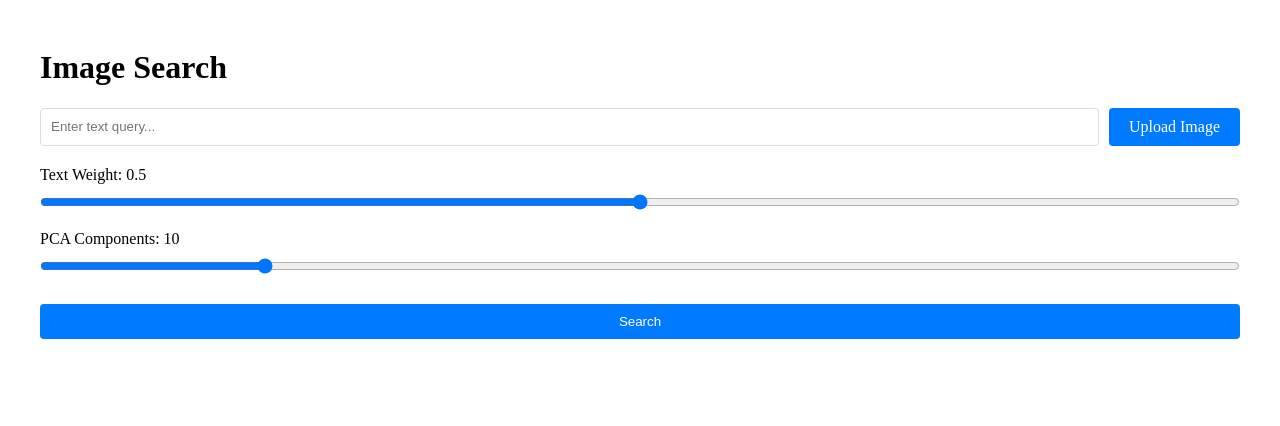
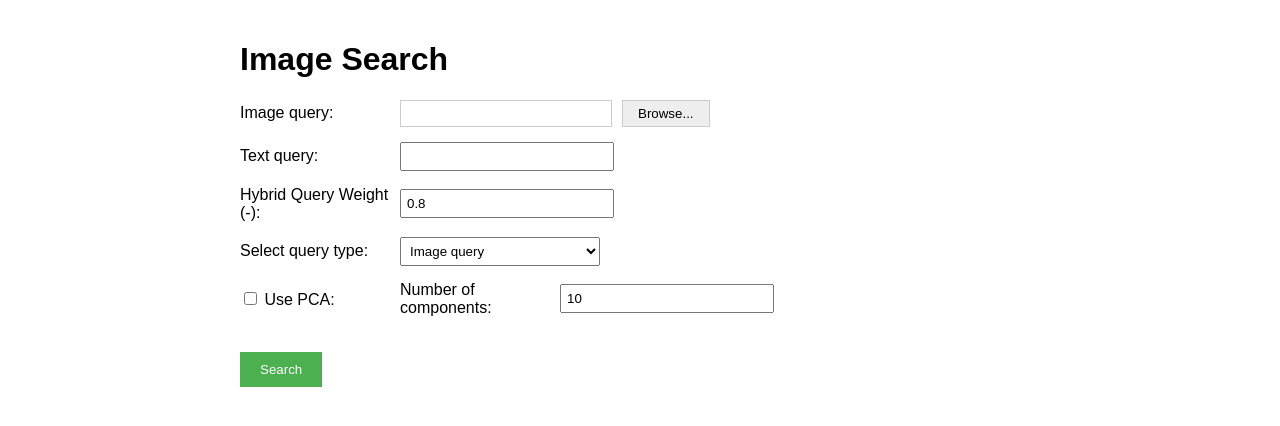
Before and after one commit to laimao19/laimao19-assignment-10, a Flask app: page / in a window 1280 px wide. Shown: the top 426 px of the page. Run offline with Flask 3, Linux system fonts and the light colour scheme; parts of the project's set-up code (start-up, migrations or seed data) failed here and were passed over.

Commit message:
adjusted the functionality bc i realized i was missing some stuff

```diff
--- a/app.py
+++ b/app.py
@@ -6,6 +6,8 @@ import open_clip
 import pandas as pd
 from PIL import Image
 import os
+from sklearn.decomposition import PCA
+import numpy as np
 
 app = Flask(__name__, static_folder='static', template_folder='templates')
 
@@ -15,16 +17,27 @@ tokenizer = open_clip.tokenizer.tokenize
 device = "cuda" if torch.cuda.is_available() else "cpu"
 model = model.to(device)
 
-# Load pre-computed embeddings
+# Load pre-computed embeddings and prepare PCA
 df = pd.read_pickle('image_embeddings.pickle')
-image_embeddings = torch.tensor(df['embedding'].tolist()).to(device)
+embeddings_array = np.array(df['embedding'].tolist())
+image_embeddings = torch.tensor(embeddings_array).to(device)
+pca = PCA(n_components=50)
+pca_embeddings = pca.fit_transform(embeddings_array)
 
-def get_top_k_similar(query_embedding, k=5):
+def get_top_k_similar(query_embedding, k=5, use_pca=False, num_components=10):
     with torch.no_grad():
-        similarities = F.cosine_similarity(query_embedding, image_embeddings)
+        if use_pca:
+            # Transform query to PCA space
+            query_np = query_embedding.cpu().numpy()
+            query_pca = pca.transform(query_np)[:, :num_components]
+            query_pca = torch.tensor(query_pca).to(device)
+            db_pca = torch.tensor(pca_embeddings[:, :num_components]).to(device)
+            similarities = F.cosine_similarity(query_pca, db_pca)
+        else:
+            similarities = F.cosine_similarity(query_embedding, image_embeddings)
+
         top_k = similarities.topk(k)
         results = []
-
         for idx, score in zip(top_k.indices.cpu(), top_k.values.cpu()):
             results.append({
                 'image_path': df.iloc[int(idx)]['file_name'],
@@ -32,28 +45,29 @@ def get_top_k_similar(query_embedding, k=5):
             })
         return results
 
-@app.route('/')
-def index():
-    return render_template('index.html')
-
 @app.route('/search', methods=['POST'])
 def search():
     try:
         text_query = request.form.get('text_query', '')
-        text_weight = float(request.form.get('text_weight', 0.5))
+        text_weight = float(request.form.get('text_weight', 0.8))
+        use_pca = request.form.get('use_pca', 'false').lower() == 'true'
+        num_components = int(request.form.get('num_components', 10))
+        query_type = request.form.get('query_type', 'image')
 
         query_embedding = None
 
-        if text_query:
-            text = tokenizer([text_query]).to(device)  # Add .to(device)
+        if text_query and query_type in ['text', 'hybrid']:
+            text = tokenizer([text_query]).to(device)
             text_embedding = F.normalize(model.encode_text(text))
             query_embedding = text_embedding
 
-        if 'image_query' in request.files:
-            print("Processing image...")  # Debug print
+        if 'image_query' in request.files and query_type in ['image', 'hybrid']:
             image = preprocess(Image.open(request.files['image_query'])).unsqueeze(0).to(device)
             image_embedding = F.normalize(model.encode_image(image))
-            print("Image processed successfully")  # Debug print
+
+            if use_pca:
+                image_embedding = torch.tensor(pca.transform(
+                    image_embedding.cpu().numpy())[:,:num_components]).to(device)
 
             if query_embedding is not None:
                 query_embedding = F.normalize(
@@ -63,13 +77,16 @@ def search():
             else:
                 query_embedding = image_embedding
 
-        results = get_top_k_similar(query_embedding)
+        results = get_top_k_similar(query_embedding, use_pca=use_pca, num_components=num_components)
         return jsonify({'results': results})
 
     except Exception as e:
-        print(f"Error: {str(e)}")  # Debug print
+        print(f"Error: {str(e)}")
         return jsonify({'error': str(e)}), 500
 
+@app.route('/')
+def index():
+    return render_template('index.html')
 
 @app.route('/images/<path:filename>')
 def serve_image(filename):
--- a/static/main.js
+++ b/static/main.js
@@ -1,17 +1,12 @@
 document.addEventListener('DOMContentLoaded', () => {
     const form = document.getElementById('search-form');
-    const weightSlider = document.getElementById('weight-slider');
-    const weightValue = document.getElementById('weight-value');
-    const pcaSlider = document.getElementById('pca-slider');
-    const pcaValue = document.getElementById('pca-value');
+    const imageInput = document.getElementById('image-input');
+    const fileDisplay = document.getElementById('file-display');
     const errorDiv = document.getElementById('error');
+    const queryTypeSelect = document.getElementById('query-type');
 
-    weightSlider.addEventListener('input', (e) => {
-        weightValue.textContent = e.target.value;
-    });
-
-    pcaSlider.addEventListener('input', (e) => {
-        pcaValue.textContent = e.target.value;
+    imageInput.addEventListener('change', (e) => {
+        fileDisplay.value = e.target.files[0]?.name || '';
     });
 
     form.addEventListener('submit', async (e) => {
@@ -19,19 +14,37 @@ document.addEventListener('DOMContentLoaded', () => {
         errorDiv.style.display = 'none';
 
         const formData = new FormData();
+        const queryType = queryTypeSelect.value;
         const textQuery = document.getElementById('query').value;
-        const imageFile = document.getElementById('image-input').files[0];
+        const imageFile = imageInput.files[0];
+        const weight = document.getElementById('weight-slider').value;
 
-        if (!textQuery && !imageFile) {
-            errorDiv.textContent = 'Please provide either a text query or an image';
+        if (queryType === 'text' && !textQuery) {
+            errorDiv.textContent = 'Please enter a text query';
+            errorDiv.style.display = 'block';
+            return;
+        }
+
+        if (queryType === 'image' && !imageFile) {
+            errorDiv.textContent = 'Please select an image';
+            errorDiv.style.display = 'block';
+            return;
+        }
+
+        if (queryType === 'hybrid' && (!textQuery || !imageFile)) {
+            errorDiv.textContent = 'Please provide both text and image for hybrid search';
             errorDiv.style.display = 'block';
             return;
         }
 
         if (textQuery) formData.append('text_query', textQuery);
         if (imageFile) formData.append('image_query', imageFile);
-        formData.append('text_weight', weightSlider.value);
-        formData.append('num_components', pcaSlider.value);
+        if (queryType === 'hybrid') formData.append('text_weight', weight);
+
+        // Add PCA parameters
+        formData.append('use_pca', document.getElementById('use-pca').checked);
+        formData.append('num_components', document.getElementById('pca-components').value);
+        formData.append('query_type', queryType);
 
         try {
             const response = await fetch('/search', {
@@ -48,9 +61,9 @@ document.addEventListener('DOMContentLoaded', () => {
             errorDiv.style.display = 'block';
         }
     });
-});
+ });
 
-function displayResults(results) {
+ function displayResults(results) {
     const resultsDiv = document.getElementById('results');
     resultsDiv.innerHTML = '';
 
@@ -79,4 +92,4 @@ function displayResults(results) {
     });
 
     resultsDiv.appendChild(grid);
-}
+ }
--- a/static/style.css
+++ b/static/style.css
@@ -1,99 +1,62 @@
-.container {
-    max-width: 1200px;
-    margin: 0 auto;
+body {
+    font-family: Arial, sans-serif;
+    margin: 0;
     padding: 20px;
 }
 
-.input-group {
-    display: flex;
-    gap: 10px;
-    margin-bottom: 20px;
+.container {
+    max-width: 800px;
+    margin: 0 auto;
 }
 
-input[type="text"] {
-    flex: 1;
-    padding: 10px;
-    border: 1px solid #ddd;
-    border-radius: 4px;
+.form-group {
+    margin: 15px 0;
+    display: flex;
+    align-items: center;
 }
 
-input[type="file"] {
-    display: none;
+.form-group label {
+    width: 150px;
+    margin-right: 10px;
 }
 
-.file-label {
-    background-color: #007BFF;
-    color: white;
-    padding: 10px 20px;
-    border-radius: 4px;
+input[type="text"],
+input[type="number"],
+select {
+    padding: 5px;
+    width: 200px;
+}
+
+#filename-display {
+    background-color: white;
+    border: 1px solid #ccc;
+}
+
+.browse-btn {
+    margin-left: 10px;
+    padding: 5px 15px;
+    background: #eee;
+    border: 1px solid #ccc;
     cursor: pointer;
 }
 
-.file-label:hover {
-    background-color: #0056b3;
+.search-btn {
+    background: #4CAF50;
+    color: white;
+    padding: 10px 20px;
+    border: none;
+    cursor: pointer;
+    margin-top: 20px;
 }
 
-.slider-group {
-    margin-bottom: 20px;
-}
-
-.slider-group label {
-    display: block;
-    margin-bottom: 10px;
-}
-
-input[type="range"] {
-    width: 100%;
-    margin: 10px 0;
-}
-
-button {
-    width: 100%;
-    padding: 10px;
-    background-color: #007BFF;
-    color: white;
-    border: none;
-    border-radius: 4px;
-    cursor: pointer;
-}
-
-button:hover {
-    background-color: #0056b3;
+#error {
+    color: red;
+    margin-top: 10px;
 }
 
 .results-grid {
     display: grid;
-    grid-template-columns: repeat(auto-fill, minmax(250px, 1fr));
+    grid-template-columns: repeat(auto-fill, minmax(200px, 1fr));
     gap: 20px;
     margin-top: 20px;
 }
-
-.result-card {
-    border: 1px solid #ddd;
-    border-radius: 8px;
-    overflow: hidden;
-    background: white;
-}
-
-.result-card img {
-    width: 100%;
-    height: 200px;
-    object-fit: cover;
-}
-
-.result-info {
-    padding: 10px;
-}
-
-.similarity-score {
-    font-weight: bold;
-    color: #007BFF;
-}
-
-.error {
-    color: red;
-    padding: 10px;
-    margin-top: 10px;
-    text-align: center;
-    display: none;
-}
--- a/templates/index.html
+++ b/templates/index.html
@@ -9,28 +9,45 @@
         <h1>Image Search</h1>
 
         <form id="search-form">
-            <div class="input-group">
-                <input type="text" id="query" placeholder="Enter text query...">
-                <input type="file" id="image-input" accept="image/*">
-                <label for="image-input" class="file-label">Upload Image</label>
+            <div class="form-group">
+                <label>Image query:</label>
+                <input type="text" id="filename-display" readonly>
+                <input type="file" id="image-input" style="display: none;">
+                <button type="button" class="browse-btn" onclick="document.getElementById('image-input').click()">Browse...</button>
             </div>
 
-            <div class="slider-group">
-                <label>
-                    Text Weight: <span id="weight-value">0.5</span>
-                    <input type="range" id="weight-slider" min="0" max="1" step="0.1" value="0.5">
-                </label>
-                <label>
-                    PCA Components: <span id="pca-value">10</span>
-                    <input type="range" id="pca-slider" min="1" max="50" value="10">
-                </label>
+            <div class="form-group">
+                <label>Text query:</label>
+                <input type="text" id="query">
             </div>
 
-            <button type="submit">Search</button>
+            <div class="form-group">
+                <label>Hybrid Query Weight (-):</label>
+                <input type="number" id="weight-slider" value="0.8" step="0.1" min="0" max="1">
+            </div>
+
+            <div class="form-group">
+                <label>Select query type:</label>
+                <select id="query-type">
+                    <option value="image">Image query</option>
+                    <option value="text">Text query</option>
+                    <option value="hybrid">Hybrid query</option>
+                </select>
+            </div>
+
+            <div class="form-group">
+                <label>
+                    <input type="checkbox" id="use-pca"> Use PCA:
+                </label>
+                <label>Number of components:</label>
+                <input type="number" id="pca-components" value="10" min="1" max="50">
+            </div>
+
+            <button type="submit" class="search-btn">Search</button>
         </form>
 
         <div id="results"></div>
-        <div id="error" class="error"></div>
+        <div id="error"></div>
     </div>
     <script src="{{ url_for('static', filename='main.js') }}"></script>
 </body>
```
